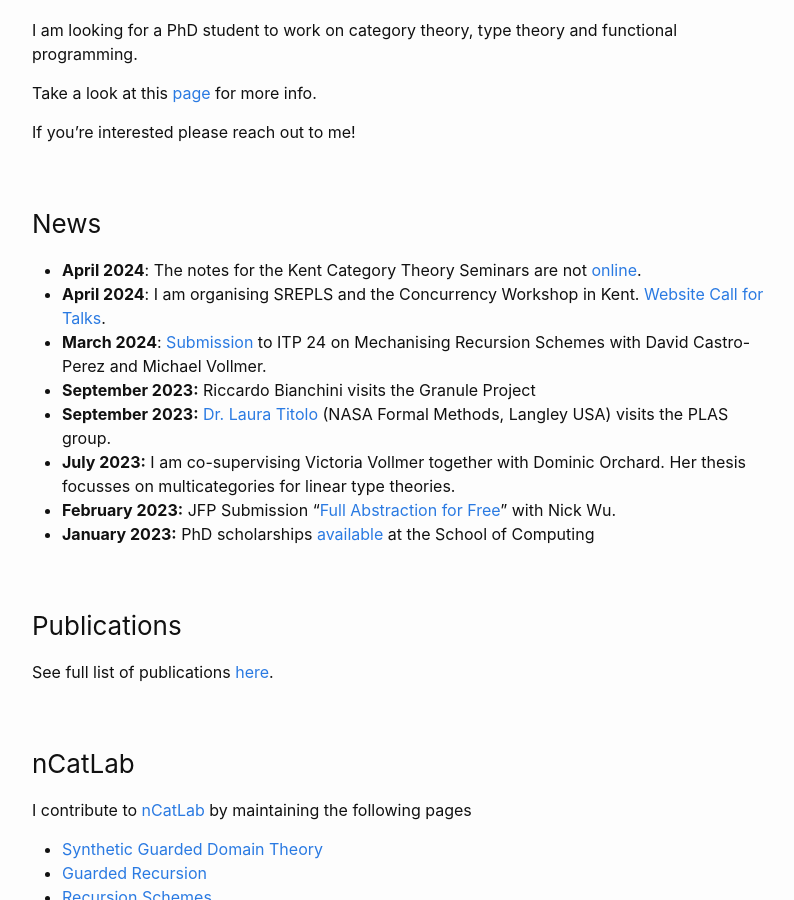
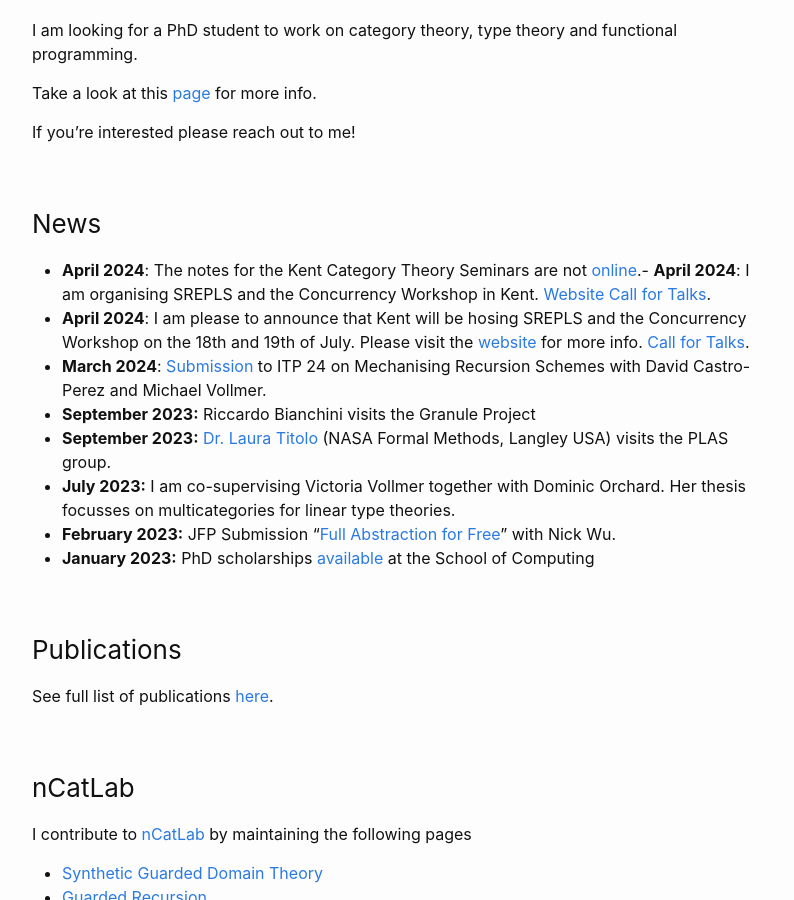
Before and after one commit to mpaviotti/mpaviotti.github.com, a Jekyll site: the page built from index.markdown, in a window 1280 px wide and 900 px high, scrolled down 765 px. Shown: the whole window, without its empty margins (238-1032 px from the left). Built offline with Jekyll 4.4.1, drawn with Linux system fonts in a browser that asks for light colours.

Commit message:
SREPLS news

```diff
--- a/index.markdown
+++ b/index.markdown
@@ -45,8 +45,8 @@ Take a look at this [page]({% link phd.markdown %}) for more info.
 If you're interested please reach out to me!
 
 ### News
-- **April 2024**: The notes for the Kent Category Theory Seminars are not [online](/assets/papers/intro-cat24.pdf).
-- **April 2024**: I am organising SREPLS and the Concurrency Workshop in Kent. [Website](https://cw-srepls-24.github.io) [Call for Talks](/assets/srepls24.txt).
+- **April 2024**: The notes for the Kent Category Theory Seminars are not [online](/assets/papers/intro-cat24.pdf).- **April 2024**: I am organising SREPLS and the Concurrency Workshop in Kent. [Website](https://cw-srepls-24.github.io) [Call for Talks](/assets/srepls24.txt).
+- **April 2024**: I am please to announce that Kent will be hosing SREPLS and the Concurrency Workshop on the 18th and 19th of July. Please visit the [website](https://cw-srepls-24.github.io) for more info.  [Call for Talks](/assets/srepls24.txt).
 - **March 2024**: [Submission](/assets/papers/itp24.pdf) to ITP 24 on Mechanising Recursion Schemes with David Castro-Perez and Michael Vollmer.
 - **September 2023:** Riccardo Bianchini visits the Granule Project
 - **September 2023:** [Dr. Laura Titolo](https://lauratitolo.github.io) (NASA Formal Methods, Langley USA) visits the PLAS group.
```
